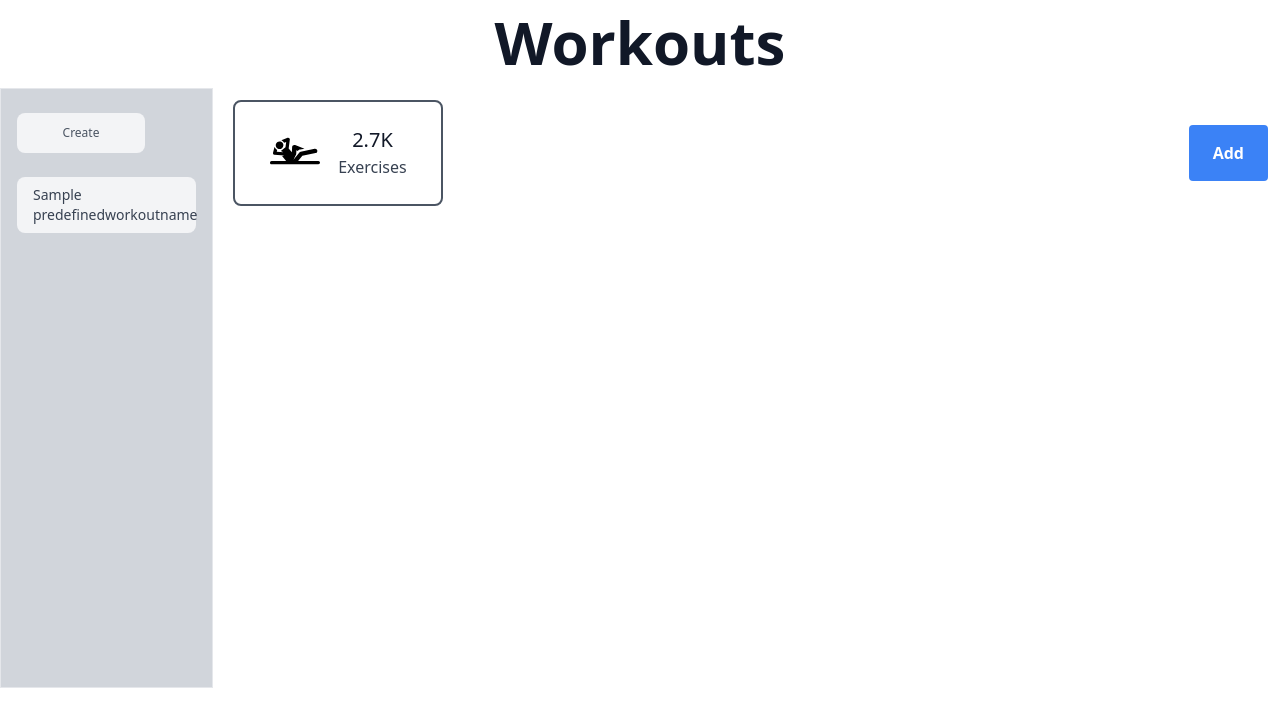
After one commit to BigyaDhungana/Fitness-app-backend, a Django app: page /app-admin/all-workouts/ in a window 1280 px wide. The commit adds this page. Shown: the top 727 px of the page. Run offline with Django 5.2, Linux system fonts and the light colour scheme; tables that the repository leaves empty hold one stand-in row (values such as "Sample post"); style sheets or scripts are compiled from the project's sources; some libraries are stand-ins or nearby versions.

Commit message:
added html templates for workouts

```diff
--- a/admindash/forms.py
+++ b/admindash/forms.py
@@ -1,5 +1,5 @@
 from django.forms import ModelForm
-from exercises.models import Exercises
+from exercises.models import Exercises,PreDefinedWorkoutNames
 from django import forms
 
 class AddExerciseForm(ModelForm):
@@ -31,3 +31,15 @@ class AddExerciseForm(ModelForm):
             )
 
         }
+
+class AddWorkoutNameForm(ModelForm):
+    class Meta:
+        model = PreDefinedWorkoutNames
+        fields = "__all__"
+        widgets = {
+            "name": forms.TextInput(
+                attrs={
+                    "class": "bg-gray-50 border border-gray-300 text-gray-900 text-sm rounded-lg focus:ring-blue-500 focus:border-blue-500 p-2.5 mb-4",
+                }
+            ),
+        }
--- /dev/null
+++ b/admindash/templates/allworkouts.html
@@ -0,0 +1,152 @@
+<style>
+  .cushei {
+    height: 600px;
+  }
+</style>
+{% extends "base.html" %} {% block content %}
+<h1
+  class="mb-4 text-3xl font-extrabold text-gray-900 dark:text-white md:text-5xl lg:text-6xl text-center mt-3"
+>
+  Workouts
+</h1>
+
+<div class="flex">
+  <div
+    class="flex w-1/6 flex-col justify-between bg-gray-300 border cushei overflow-auto"
+  >
+    <div class="px-4 py-6">
+      <button
+        class="grid h-10 w-32 place-content-center rounded-lg bg-gray-100 text-xs text-gray-600"
+    id="createWorkout"  >
+        Create
+      </button>
+
+      <ul class="mt-6 space-y-1">
+        <li>
+          {% for workout in workouts %}
+          <a
+            href="{% url 'all-workouts' %}?id={{workout.id}}"
+            class="block rounded-lg bg-gray-100 px-4 py-2 text-sm font-medium text-gray-700 mb-1"
+          >
+            {{workout.name}}
+          </a>
+          {% endfor %}
+        </li>
+      </ul>
+    </div>
+  </div>
+  <div class="flex-1 overflow-auto cushei">
+    <div class="flex justify-between items-center pt-3 pr-3">
+      <section class="text-gray-700 body-font flex-grow mx-auto">
+        <div class="container px-5 py-0 mx-auto">
+          <div class="flex flex-wrap -m-4 text-center">
+            <div class="p-4 md:w-1/4 sm:w-1/2 w-full">
+              <div
+                class="border-2 border-gray-600 px-4 py-6 rounded-lg transform transition duration-500 hover:scale-110 flex justify-evenly"
+              >
+                <svg
+                  fill="#000000"
+                  height="50px"
+                  width="50px"
+                  version="1.1"
+                  id="Layer_1"
+                  xmlns="http://www.w3.org/2000/svg"
+                  xmlns:xlink="http://www.w3.org/1999/xlink"
+                  viewBox="0 0 512 512"
+                  xml:space="preserve"
+                  class="text-center"
+                >
+                  <g>
+                    <g>
+                      <path
+                        d="M128.409,172.138c-13.739-16.825-38.508-19.314-55.319-5.585c-16.818,13.734-19.319,38.501-5.584,55.319
+			c13.735,16.82,38.501,19.318,55.318,5.585C139.641,213.724,142.143,188.956,128.409,172.138z"
+                      />
+                    </g>
+                  </g>
+                  <g>
+                    <g>
+                      <path
+                        d="M495.432,357.937c-0.013,0-0.026,0-0.039,0c-149.637,0.348-179.122,0.433-207.516,0.433l43.188-52.963l135.495-27.691
+			c12.258-2.505,20.164-14.473,17.659-26.729c-2.505-12.257-14.468-20.171-26.729-17.659L314.08,262.637
+			c-5.119,1.046-9.719,3.83-13.021,7.879l-60.743,74.492l28.099-56.193l1.89-39.535l15.079,5.804
+			c6.704-11.114,16.914-12.02,24.384-13.546l43.468-8.884l-95.922-36.921c-14.385-5.542-30.027,4.638-30.765,20.058l-2.52,52.685
+			l-32.853-38.065l11.904-91.391c1.677-12.884-11.175-22.81-23.222-17.944l-63.257,25.598c8.855,3.273,16.784,8.855,22.929,16.382
+			c2.225,2.725,4.154,5.625,5.781,8.656l20.312-8.22l-7.031,53.983l-47.52,39.716l26.199,10.484l-68.305-4.862l4.561-18.01
+			c-6.521-3.334-12.375-7.999-17.149-13.845c-4.556-5.579-7.789-11.808-9.76-18.307l-15.594,61.57
+			c-2.6,10.267,4.742,20.408,15.326,21.123l100.832,6.21l-23.591,6.279l41.503,50.823l-148.562,0.389
+			C7.382,359.065-0.021,366.5,0,375.651c0.022,9.139,7.436,16.533,16.569,16.533c0.013,0,0.026,0,0.039,0
+			c21.044-0.049,456.156-1.053,478.859-1.105c9.152-0.022,16.553-7.457,16.533-16.608
+			C511.979,365.331,504.564,357.937,495.432,357.937z"
+                      />
+                    </g>
+                  </g>
+                </svg>
+                <div>
+                  <h2 class="title-font font-medium text-xl text-gray-900">
+                    2.7K
+                  </h2>
+                  <p class="leading-relaxed">Exercises</p>
+                </div>
+              </div>
+            </div>
+          </div>
+        </div>
+      </section>
+      <button
+        class="bg-blue-500 hover:bg-blue-700 text-white font-bold py-4 px-6 rounded"
+        id="addWorkout"
+      >
+        Add
+      </button>
+    </div>
+    <div
+      class="absolute top-1/3 left-1/2 bg-green-400 border border-red-700 hidden" id="addWorkoutModal"
+    >
+      <h2>THIS IS A FORM</h2>
+      <h1>HELLO 12321421</h1>
+    </div>
+  </div>
+  <div
+      class="absolute border text-center border-red-700 h-screen z-10 top-0 w-full items-center justify-around bg-gray-600 bg-opacity-50 hidden" id="addWorkoutNameModal"
+    >
+    <div class="bg-white h-56 w-96">
+    <h1 class="text-center text-blue-500 text-3xl font-bold pt-4 mb-7">Add A New Workout</h1>
+
+    <form method="post" >
+    {% csrf_token %}
+
+      {% for field in workout_name_form %}
+      <div class="flex items-center gap-5 justify-center  ">
+        <label class="text-black font-bold" for="{{ field.auto_id }}"
+          >{{ field.label }}</label
+        >
+        {{ field }}
+      </div>
+      {% endfor %}
+
+<div class="flex items-center justify-evenly ">
+
+  <button  type="button" class="bg-red-500 hover:bg-red-700 text-white font-bold py-2 rounded w-20" id="cancelName" >Cancel</button>
+  <button type="submit" class="bg-green-500 hover:bg-green-700 text-white font-bold py-2 w-20 rounded ">Add</button>
+</div>
+    </form>
+    </div>
+    </div>
+  </div>
+</div>
+<script>
+  document.getElementById("addWorkout").onclick = () => {
+    document.getElementById('addWorkoutModal').classList.toggle('hidden')
+  };
+  document.getElementById("cancelName").onclick=()=>{
+    document.getElementById('addWorkoutNameModal').classList.remove('flex')
+    document.getElementById('addWorkoutNameModal').classList.add('hidden')
+  };
+  document.getElementById("createWorkout").onclick=()=>{
+    document.getElementById('addWorkoutNameModal').classList.remove('hidden')
+    document.getElementById('addWorkoutNameModal').classList.add('flex')
+    console.log('clicked')
+  };
+  </script>
+{% endblock %}
--- a/admindash/templates/home.html
+++ b/admindash/templates/home.html
@@ -55,7 +55,7 @@
         the workout plan.
       </p>
       <a
-        href="{%url 'exercises'%}"
+        href="{%url 'all-workouts'%}"
         class="inline-flex items-center px-3 py-2 text-sm font-medium text-center text-white bg-blue-700 rounded-lg hover:bg-blue-800 focus:ring-4 focus:outline-none focus:ring-blue-300 dark:bg-blue-600 dark:hover:bg-blue-700 dark:focus:ring-blue-800"
       >
         Create
--- a/admindash/urls.py
+++ b/admindash/urls.py
@@ -7,5 +7,6 @@ urlpatterns = [
     ,path("home/",views.home,name="home"),
     path("create-exercises/",views.create_exercises,name="create-exercises")
     ,path("edit-exercise/<str:id>",views.edit_exercise,name="edit-exercise"),
-    path("delete-exercise/<str:id>",views.delete_exercise,name="delete-exercise")
+    path("delete-exercise/<str:id>",views.delete_exercise,name="delete-exercise"),
+    path("all-workouts/",views.all_workouts,name="all-workouts"),
 ]
--- a/admindash/views.py
+++ b/admindash/views.py
@@ -1,6 +1,6 @@
 from django.shortcuts import render,redirect
-from .forms import AddExerciseForm
-from exercises.models import Exercises
+from .forms import AddExerciseForm,AddWorkoutNameForm
+from exercises.models import Exercises,PreDefinedWorkoutNames,PreDefinedWorkouts
 from django.http import HttpResponse
 # Create your views here.
 
@@ -46,3 +46,11 @@ def delete_exercise(request,id):
     except:
         return HttpResponse("<h1>Something went wrong</h1>")
     return redirect("exercises")
+
+def all_workouts(request):
+    selected_id=request.GET.get('id')
+    print(selected_id,"heh")
+    workout_name_form=AddWorkoutNameForm()
+    workouts=PreDefinedWorkoutNames.objects.all()
+    context={'workouts':workouts,"workout_name_form":workout_name_form}
+    return render(request,"allworkouts.html",context=context)
--- a/exercises/models.py
+++ b/exercises/models.py
@@ -12,3 +12,13 @@ class Exercises(models.Model):
 
     def __str__(self):
         return self.name
+
+class PreDefinedWorkoutNames(models.Model):
+    name=models.CharField(max_length=100)
+
+class PreDefinedWorkouts(models.Model):
+    name=models.ForeignKey(PreDefinedWorkoutNames,on_delete=models.CASCADE)
+    reps=models.IntegerField(null=True)
+    time=models.IntegerField(null=True)
+    order=models.IntegerField()
+    exercise=models.ForeignKey(Exercises,on_delete=models.CASCADE)
--- a/tailwind.config.js
+++ b/tailwind.config.js
@@ -2,7 +2,11 @@
 module.exports = {
   content: ["./admindash/templates/**/*.html"],
   theme: {
-    extend: {},
+    extend: {
+      height: {
+        128: "32rem",
+      },
+    },
   },
   plugins: [],
 };
```
Also changed, not shown: api/admin.py (+10 -2 lines), exercises/migrations/0002_predefinedworkoutnames_predefinedworkouts.py (added).
